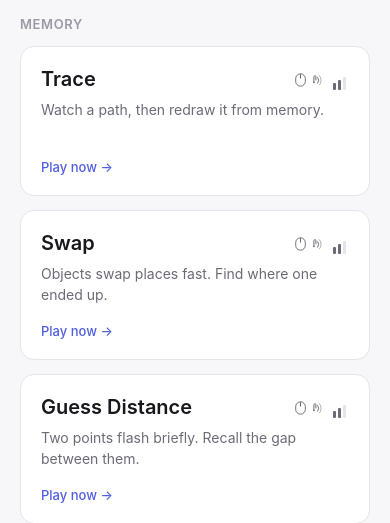
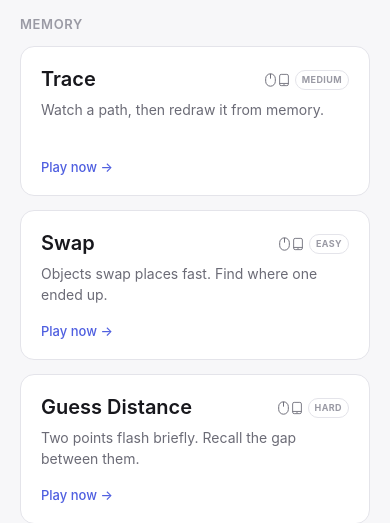
Before and after one commit to asgaonkar/onemoregame, a React (Vite) app: page /#/ in a window 390 px wide. Shown: the part 306-829 px from the top of the page. Built offline with nearby package versions, Linux system fonts and the light colour scheme.

Commit message:
Replace complexity meter with text labels, use literal phone icon
Complexity badge now shows plain EASY/MEDIUM/HARD text instead of a
bar-chart meter. Device badge swaps the tap-ripple glyph for a literal
phone icon so touch/mouse recommendations read at a glance.

```diff
--- a/src/components/GameCard.tsx
+++ b/src/components/GameCard.tsx
@@ -4,15 +4,15 @@ import type { BestOn, GameComplexity, GameMeta } from '../data/games'
 import { usePointerKind } from '../lib/device'
 
 const COMPLEXITY_LABEL: Record<GameComplexity, string> = {
+  easy: 'EASY',
+  medium: 'MEDIUM',
+  hard: 'HARD',
+}
+
+const COMPLEXITY_TITLE: Record<GameComplexity, string> = {
   easy: 'Easy to pick up',
   medium: 'Some rules to learn',
   hard: 'Takes a moment to grok',
-}
-
-const COMPLEXITY_LEVEL: Record<GameComplexity, number> = {
-  easy: 1,
-  medium: 2,
-  hard: 3,
 }
 
 export function GameCard({ game }: { game: GameMeta }) {
@@ -111,13 +111,13 @@ function DeviceBadge({ bestOn }: { bestOn: BestOn }) {
       }}
     >
       {bestOn === 'touch' ? (
-        <TouchIcon />
+        <PhoneIcon />
       ) : bestOn === 'mouse' ? (
         <MouseIcon />
       ) : (
         <span style={{ display: 'flex', alignItems: 'center', gap: 3 }}>
           <MouseIcon />
-          <TouchIcon />
+          <PhoneIcon />
         </span>
       )}
     </span>
@@ -125,30 +125,24 @@ function DeviceBadge({ bestOn }: { bestOn: BestOn }) {
 }
 
 function ComplexityBadge({ complexity }: { complexity: GameComplexity }) {
-  const level = COMPLEXITY_LEVEL[complexity]
   return (
     <span
-      title={COMPLEXITY_LABEL[complexity]}
+      title={COMPLEXITY_TITLE[complexity]}
       style={{
         display: 'flex',
-        alignItems: 'flex-end',
-        gap: 2,
-        width: 20,
+        alignItems: 'center',
         height: 20,
-        justifyContent: 'center',
+        padding: '0 6px',
+        borderRadius: 999,
+        border: '1px solid var(--border)',
+        fontSize: 9,
+        fontWeight: 700,
+        letterSpacing: 0.4,
+        color: 'var(--text-faint)',
+        whiteSpace: 'nowrap',
       }}
     >
-      {[1, 2, 3].map((i) => (
-        <span
-          key={i}
-          style={{
-            width: 3,
-            height: 4 + i * 3,
-            borderRadius: 1,
-            background: i <= level ? 'var(--text-dim)' : 'var(--border)',
-          }}
-        />
-      ))}
+      {COMPLEXITY_LABEL[complexity]}
     </span>
   )
 }
@@ -162,31 +156,12 @@ function MouseIcon() {
   )
 }
 
-// A fingertip tapping down with a couple of ripple arcs — deliberately not a
-// radiating-lines glyph, since that would read as the theme toggle's sun icon.
-function TouchIcon() {
+function PhoneIcon() {
   return (
-    <svg width="14" height="14" viewBox="0 0 20 20" fill="none" aria-hidden="true">
-      <path
-        d="M7 12.5V5.2a1.4 1.4 0 0 1 2.8 0v4.6"
-        stroke="currentColor"
-        strokeWidth="1.4"
-        strokeLinecap="round"
-      />
-      <path
-        d="M12.5 6.5a6.5 6.5 0 0 1 0 8"
-        stroke="currentColor"
-        strokeWidth="1.4"
-        strokeLinecap="round"
-      />
-      <path
-        d="M15 4a10 10 0 0 1 0 13"
-        stroke="currentColor"
-        strokeWidth="1.4"
-        strokeLinecap="round"
-        opacity={0.55}
-      />
-      <circle cx="7" cy="13.3" r="1.3" fill="currentColor" />
+    <svg width="10" height="14" viewBox="0 0 16 20" fill="none" aria-hidden="true">
+      <rect x="1" y="1" width="14" height="18" rx="2.5" stroke="currentColor" strokeWidth="1.4" />
+      <line x1="1" y1="15.5" x2="15" y2="15.5" stroke="currentColor" strokeWidth="1.4" />
+      <circle cx="8" cy="17.3" r="0.9" fill="currentColor" />
     </svg>
   )
 }
--- a/src/data/games.ts
+++ b/src/data/games.ts
@@ -44,7 +44,7 @@ export const games: GameMeta[] = [
     tagline: 'Objects swap places fast. Find where one ended up.',
     category: 'Memory',
     status: 'live',
-    complexity: 'medium',
+    complexity: 'easy',
     bestOn: 'both',
   },
   {
@@ -53,7 +53,7 @@ export const games: GameMeta[] = [
     tagline: 'Two points flash briefly. Recall the gap between them.',
     category: 'Memory',
     status: 'live',
-    complexity: 'medium',
+    complexity: 'hard',
     bestOn: 'both',
   },
   {
@@ -71,7 +71,7 @@ export const games: GameMeta[] = [
     tagline: 'Stop the timer on an exact target.',
     category: 'Timing',
     status: 'live',
-    complexity: 'easy',
+    complexity: 'medium',
     bestOn: 'both',
   },
   {
@@ -80,7 +80,7 @@ export const games: GameMeta[] = [
     tagline: 'Track one dot through a moving crowd.',
     category: 'Perception',
     status: 'live',
-    complexity: 'medium',
+    complexity: 'easy',
     bestOn: 'mouse',
   },
   {
@@ -98,7 +98,7 @@ export const games: GameMeta[] = [
     tagline: 'A crowd of objects flashes by. How many?',
     category: 'Perception',
     status: 'live',
-    complexity: 'easy',
+    complexity: 'medium',
     bestOn: 'both',
   },
   {
```
